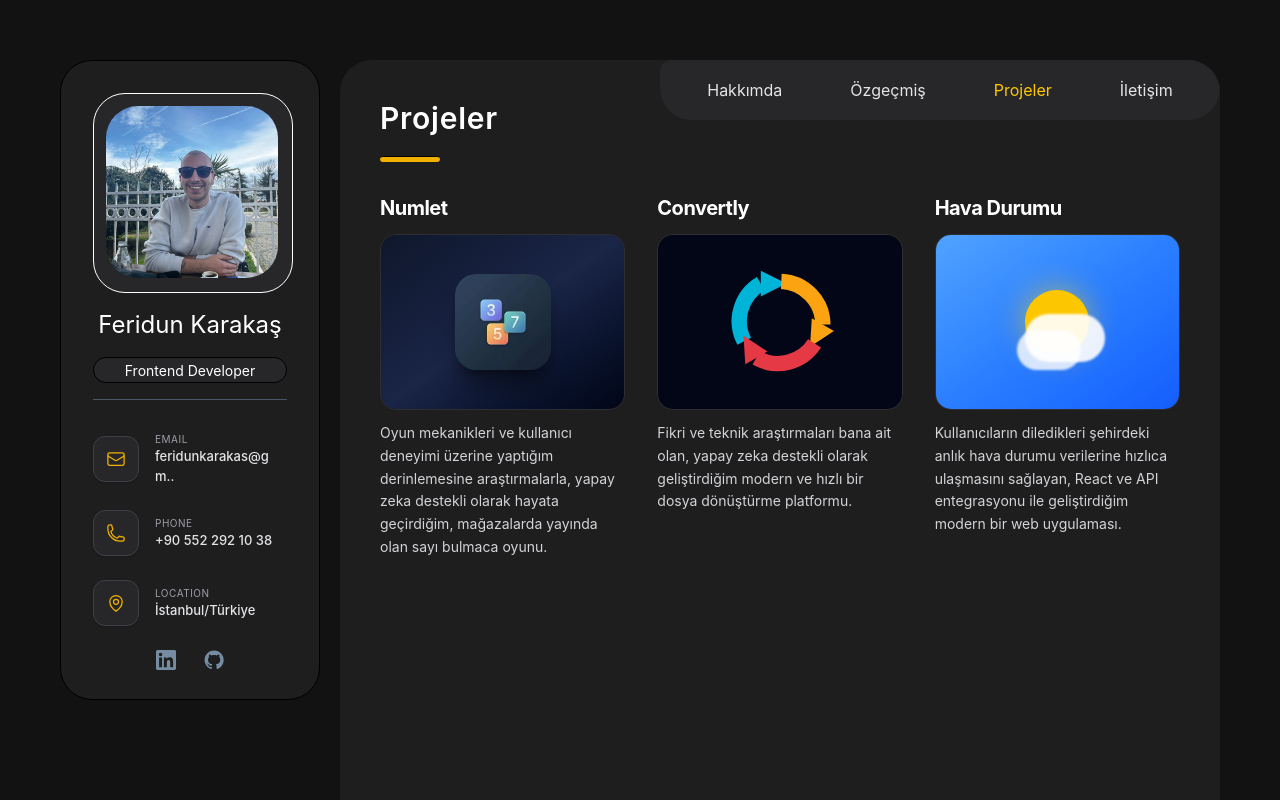
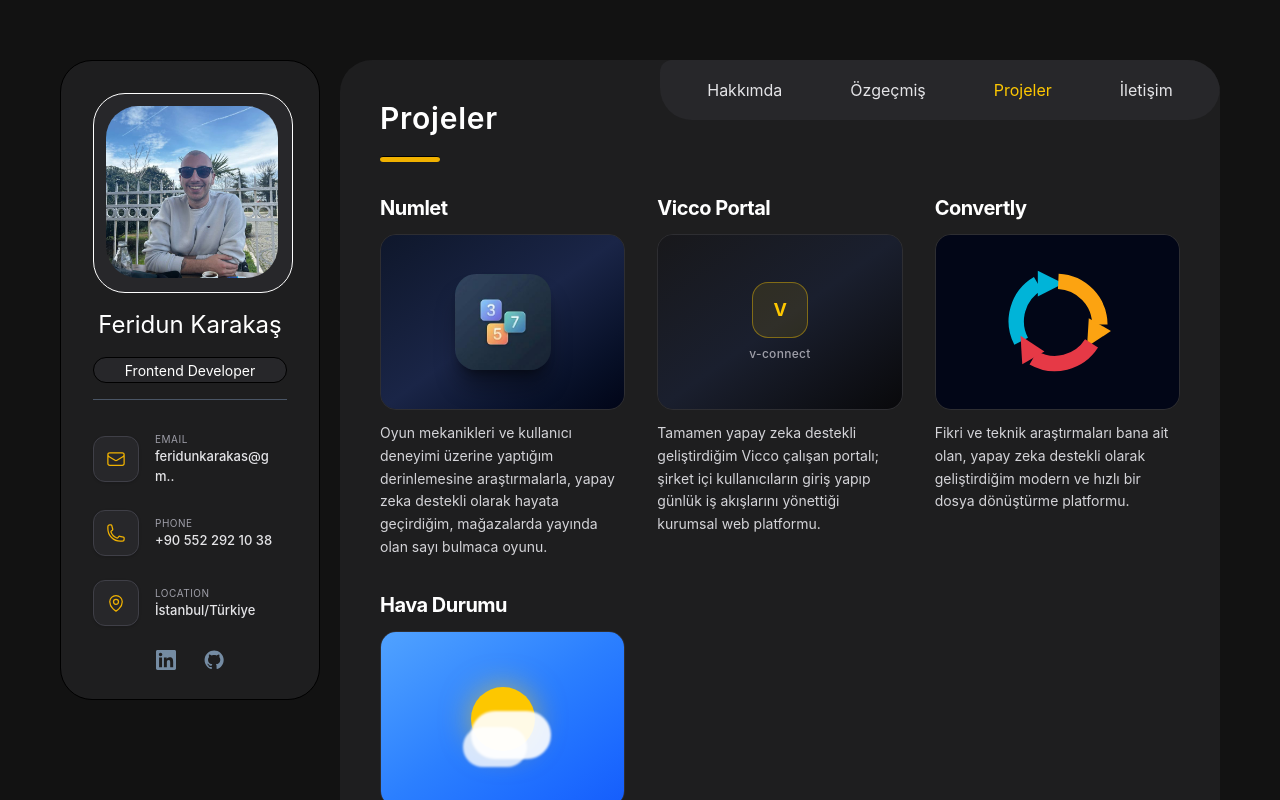
Before and after one commit to feridunkarakas/portfolio, a React (Vite) app: page / in a window 1280 px wide. Both pictures are taken after a click on the element "Projeler". Shown: the top 800 px of the page. Built offline with nearby package versions, Linux system fonts and the light colour scheme.

Commit message:
Yeni Proje ekledim
Yeni Proje ekledim

```diff
--- a/src/Pages/Portfolyo.jsx
+++ b/src/Pages/Portfolyo.jsx
@@ -28,6 +28,21 @@ export default function Portfolyo() {
           descc="Oyun mekanikleri ve kullanıcı deneyimi üzerine yaptığım derinlemesine araştırmalarla, yapay zeka destekli olarak hayata geçirdiğim, mağazalarda yayında olan sayı bulmaca oyunu."
           playStoreLink="https://play.google.com/store/apps/details?id=com.numbermatchpuzzle.app&pcampaignid=web_share"
           appStoreLink="https://apps.apple.com/tr/app/numlet-number-logic-puzzle/id6760181329?l=tr"
+        />
+        <Prftl
+          title="Vicco Portal"
+          linkk="https://portal-iota-bay-64.vercel.app/login.php"
+          iimg={
+            <div className="flex h-full w-full flex-col items-center justify-center gap-2 bg-gradient-to-br from-zinc-900 via-[#1a1f2e] to-zinc-950 px-6">
+              <div className="flex h-14 w-14 items-center justify-center rounded-2xl border border-yellow-400/40 bg-yellow-400/10 text-lg font-bold tracking-tight text-yellow-400">
+                V
+              </div>
+              <span className="text-xs font-medium tracking-wide text-zinc-400">
+                v-connect
+              </span>
+            </div>
+          }
+          descc="Tamamen yapay zeka destekli geliştirdiğim Vicco çalışan portalı; şirket içi kullanıcıların giriş yapıp günlük iş akışlarını yönettiği kurumsal web platformu."
         />
         <Prftl
           title="Convertly"
```
